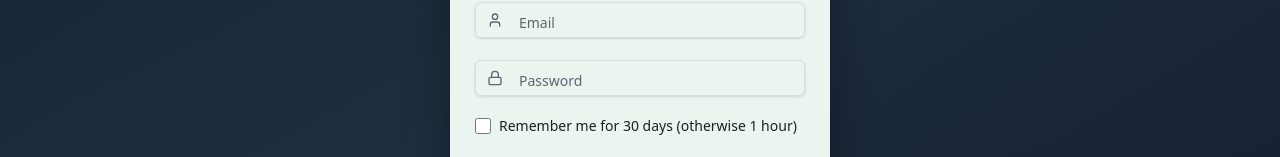
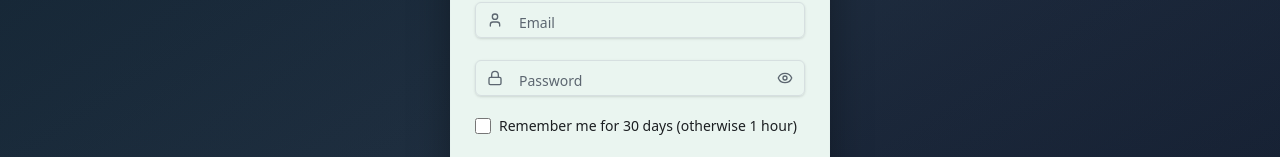
Before and after one commit to hadeedhussainmemon/PeopleFlow-HR_Management_System, a React (Vite) app in the folder frontend/: page /login in a window 1280 px wide. Shown: the part 366-523 px from the top of the page. Built offline with nearby package versions, Linux system fonts and the light colour scheme; no server answers.

Commit message:
feat: login UX - show/hide password toggle and input icons

```diff
--- a/frontend/src/pages/Login.jsx
+++ b/frontend/src/pages/Login.jsx
@@ -13,7 +13,7 @@ import {
 } from '@/components/ui/card';
 import { Input } from '@/components/ui/input';
 import { Label } from '@/components/ui/label';
-import { User, Lock } from 'lucide-react';
+import { User, Lock, Eye, EyeOff } from 'lucide-react';
 
 const Login = () => {
   const [email, setEmail] = useState('');
@@ -21,6 +21,7 @@ const Login = () => {
   const [rememberMe, setRememberMe] = useState(false);
   const [error, setError] = useState('');
   const [loading, setLoading] = useState(false);
+  const [showPassword, setShowPassword] = useState(false);
   const { login } = useAuth();
 
   const handleSubmit = async (e) => {
@@ -70,7 +71,10 @@ const Login = () => {
               </div>
               <div className="relative flex flex-col space-y-1.5 floating-label">
                 <div className="absolute left-3 top-2.5 pointer-events-none"><Lock className="h-4 w-4 text-muted-foreground" /></div>
-                <Input id="password" type="password" placeholder=" " value={password} onChange={(e) => setPassword(e.target.value)} className="bg-transparent login-input pl-10" aria-label="Password" />
+                <Input id="password" type={showPassword ? 'text' : 'password'} placeholder=" " value={password} onChange={(e) => setPassword(e.target.value)} className="bg-transparent login-input pl-10" aria-label="Password" aria-describedby="passwordHelp" />
+                <button type="button" aria-label={showPassword ? 'Hide password' : 'Show password'} className="absolute right-3 top-2.5" onClick={() => setShowPassword((v) => !v)}>
+                  {showPassword ? <EyeOff className="h-4 w-4 text-muted-foreground" /> : <Eye className="h-4 w-4 text-muted-foreground" />}
+                </button>
                 <Label htmlFor="password" className="login-label">Password</Label>
               </div>
               <div className="flex items-center space-x-2">
```
